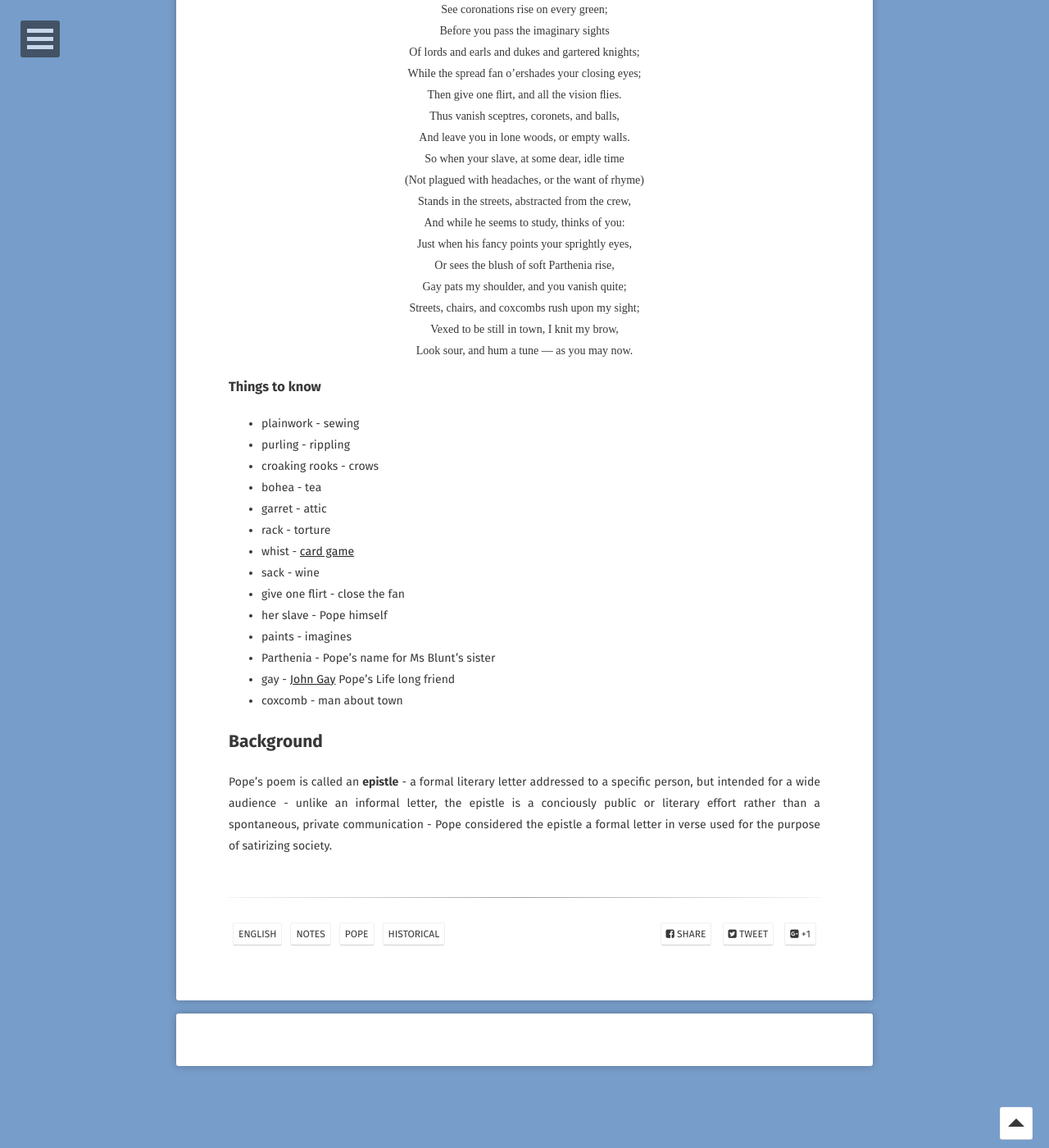
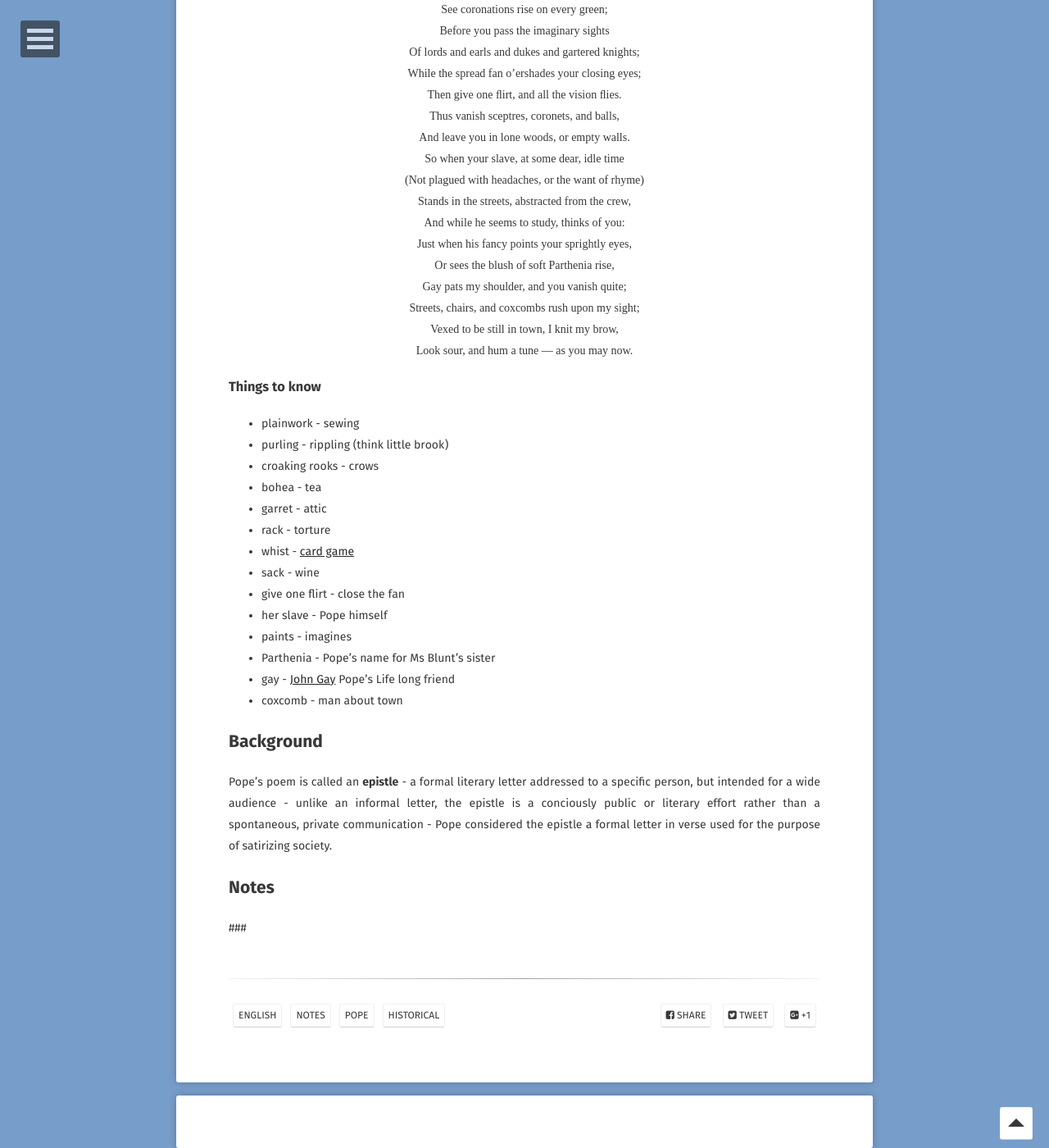
Before and after one commit to EthenStrine/site, a Jekyll site: the page built from _posts/2019-02-07-popesepistle.md, in a window 1280 px wide and 1400 px high, scrolled down 1337 px. Shown: the whole window at 82% size. Built offline with Jekyll 4.4.1, drawn with Linux system fonts in a browser that asks for light colours; some web fonts are replaced; comment, search, counter and statistics services are not loaded.

Commit message:
Update 2019-02-07-popesepistle.md

```diff
--- a/_posts/2019-02-07-popesepistle.md
+++ b/_posts/2019-02-07-popesepistle.md
@@ -66,7 +66,7 @@ Look sour, and hum a tune — as you may now.
 
 ### Things to know
 - plainwork - sewing
-- purling - rippling
+- purling - rippling (think little brook)
 - croaking rooks - crows
 - bohea - tea
 - garret - attic
@@ -83,3 +83,7 @@ Look sour, and hum a tune — as you may now.
 
 ## Background
  Pope's poem is called an **epistle** - a formal literary letter addressed to a specific person, but intended for a wide audience - unlike an informal letter, the epistle is a conciously public or literary effort rather than a spontaneous, private communication - Pope considered the epistle a formal letter in verse used for the purpose of satirizing society.
+
+## Notes
+
+###
```
